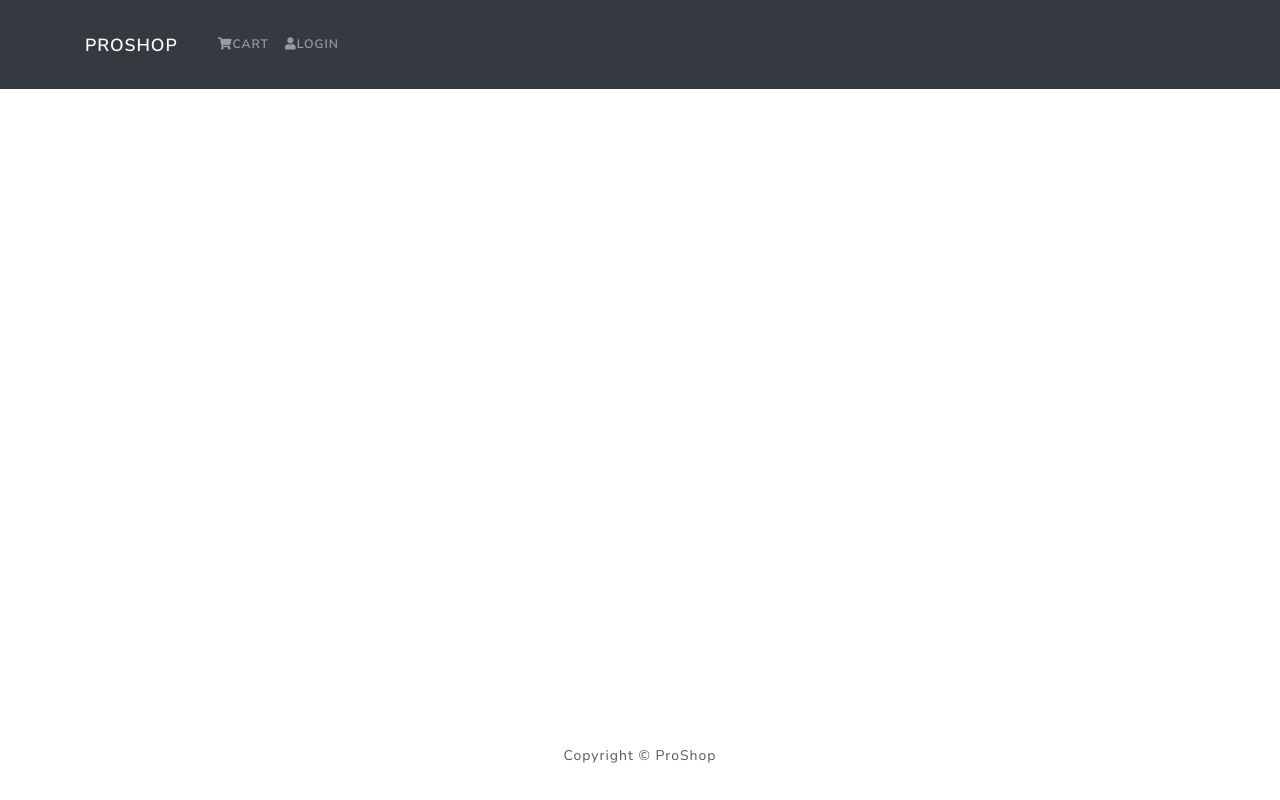
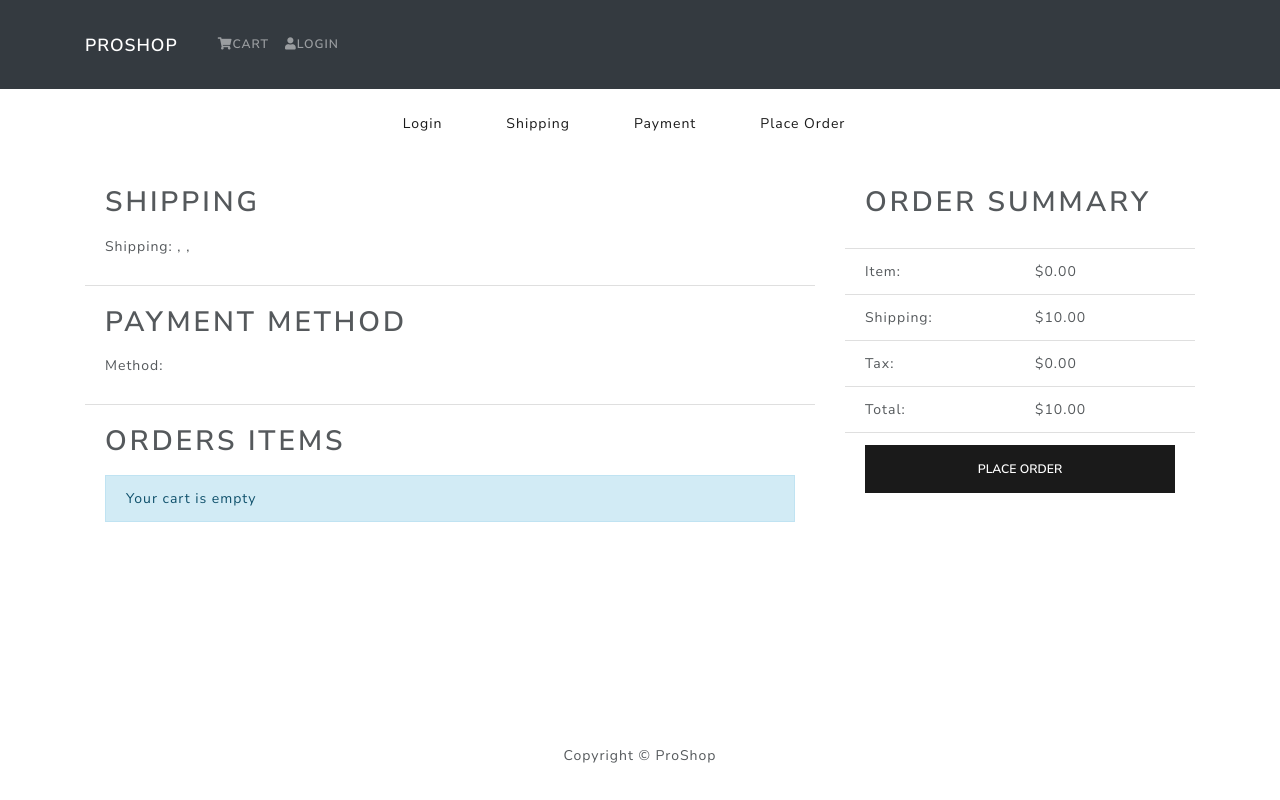
Before and after one commit to Zethzer/proshop-django, a React (Create React App) app in the folder frontend/: page /placeorder in a window 1280 px wide. Built offline with nearby package versions, Linux system fonts and the light colour scheme.

Commit message:
use yarn and add place order screen

```diff
--- a/frontend/src/App.js
+++ b/frontend/src/App.js
@@ -10,6 +10,7 @@
 import ProfileScreen from './screens/ProfileScreen'
 import ShippingScreen from './screens/ShippingScreen'
 import PaymentScreen from './screens/PaymentScreen'
+import PlaceOrderScreen from './screens/PlaceOrderScreen'
 
 export default function App() {
     return (
@@ -24,6 +25,7 @@
                         <Route path='profile' element={<ProfileScreen/>}/>
                         <Route path='shipping' element={<ShippingScreen/>}/>
                         <Route path='payment' element={<PaymentScreen/>}/>
+                        <Route path='placeorder' element={<PlaceOrderScreen/>}/>
                         <Route path='products/:id' element={<ProductScreen/>}/>
                         <Route path='cart/' element={<CartScreen/>}>
                             <Route path=':id' element={<CartScreen/>}/>
--- /dev/null
+++ b/frontend/src/screens/PlaceOrderScreen.js
@@ -0,0 +1,117 @@
+import React, { useState } from 'react'
+import { Link, useNavigate } from 'react-router-dom'
+import { Form, Button, Row, Col, ListGroup, Image } from 'react-bootstrap'
+import { useDispatch, useSelector } from 'react-redux'
+import { saveShippingAddress } from '../actions/cartActions'
+import CheckoutSteps from '../components/CheckoutSteps'
+import Message from '../components/Message'
+
+export default function PlaceOrderScreen() {
+    const cart = useSelector(state => state.cart)
+
+    cart.itemsPrice = cart.cartItems.reduce((acc, item) => acc + item.price * item.qty, 0).toFixed(2)
+    cart.shippingPrice = (cart.itemsPrice > 100 ? 0 : 10).toFixed(2)
+    cart.taxPrice = Number((0.080) * cart.itemsPrice).toFixed(2)
+    cart.totalPrice = Number(Number(cart.itemsPrice) + Number(cart.shippingPrice) + Number(cart.taxPrice)).toFixed(2)
+
+    const placeOrder = () => {
+        console.log('Place order')
+    }
+
+    return (
+        <div>
+            <CheckoutSteps step1 step2 step3 step4/>
+            <Row>
+                <Col md={8}>
+                    <ListGroup variant='flush'>
+                        <ListGroup.Item>
+                            <h2>Shipping</h2>
+                            <p>
+                                <strong>Shipping: </strong>
+                                {cart.shippingAddress.address}, {cart.shippingAddress.city}
+                                {'    '}
+                                {cart.shippingAddress.postalCode},
+                                {'    '}
+                                {cart.shippingAddress.country}
+                            </p>
+                        </ListGroup.Item>
+
+                        <ListGroup.Item>
+                            <h2>Payment Method</h2>
+                            <p>
+                                <strong>Method: </strong>
+                                {cart.paymentMethod}
+                            </p>
+                        </ListGroup.Item>
+
+                        <ListGroup.Item>
+                            <h2>Orders Items</h2>
+                            {cart.cartItems.length === 0 ? <Message variant='info'>
+                                Your cart is empty
+                            </Message> : (
+                                <ListGroup variant='flush'>
+                                    {cart.cartItems.map((item, index) => (
+                                        <ListGroup.Item key={index}>
+                                            <Row>
+                                                <Col md={1}>
+                                                    <Image src={item.image} alt={item.name} fluid rounded/>
+                                                </Col>
+                                                <Col>
+                                                    <Link to={`/products/${item.product}`}>{item.name}</Link>
+                                                </Col>
+                                                <Col md={4}>
+                                                    {item.qty} X ${item.price} = ${(item.qty * item.price).toFixed(2)}
+                                                </Col>
+                                            </Row>
+                                        </ListGroup.Item>
+                                    ))}
+                                </ListGroup>
+                            )}
+                        </ListGroup.Item>
+                    </ListGroup>
+                </Col>
+                <Col md={4}>
+                    <ListGroup variant='flush'>
+                        <ListGroup.Item>
+                            <h2>Order Summary</h2>
+                        </ListGroup.Item>
+                        <ListGroup.Item>
+                            <Row>
+                                <Col>Item:</Col>
+                                <Col>${cart.itemsPrice}</Col>
+                            </Row>
+                        </ListGroup.Item>
+                        <ListGroup.Item>
+                            <Row>
+                                <Col>Shipping:</Col>
+                                <Col>${cart.shippingPrice}</Col>
+                            </Row>
+                        </ListGroup.Item>
+                        <ListGroup.Item>
+                            <Row>
+                                <Col>Tax:</Col>
+                                <Col>${cart.taxPrice}</Col>
+                            </Row>
+                        </ListGroup.Item>
+                        <ListGroup.Item>
+                            <Row>
+                                <Col>Total:</Col>
+                                <Col>${cart.totalPrice}</Col>
+                            </Row>
+                        </ListGroup.Item>
+                        <ListGroup.Item>
+                            <Button
+                                type='button'
+                                className='btn-block'
+                                disabled={cart.cartItems === 0}
+                                onClick={placeOrder}
+                            >
+                                Place Order
+                            </Button>
+                        </ListGroup.Item>
+                    </ListGroup>
+                </Col>
+            </Row>
+        </div>
+    )
+}
```
Also changed, not shown: frontend/package.json (+9 -1 lines), 2 other files (tests, documents, lock files or other folders).
